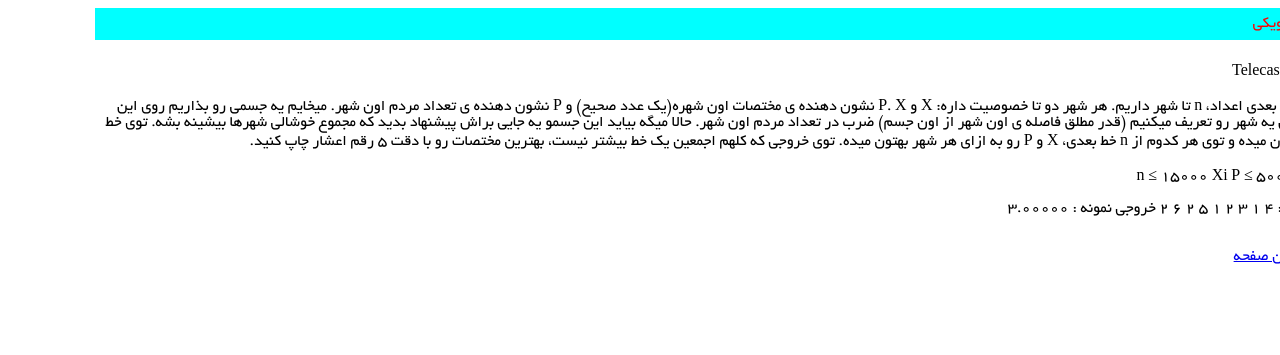
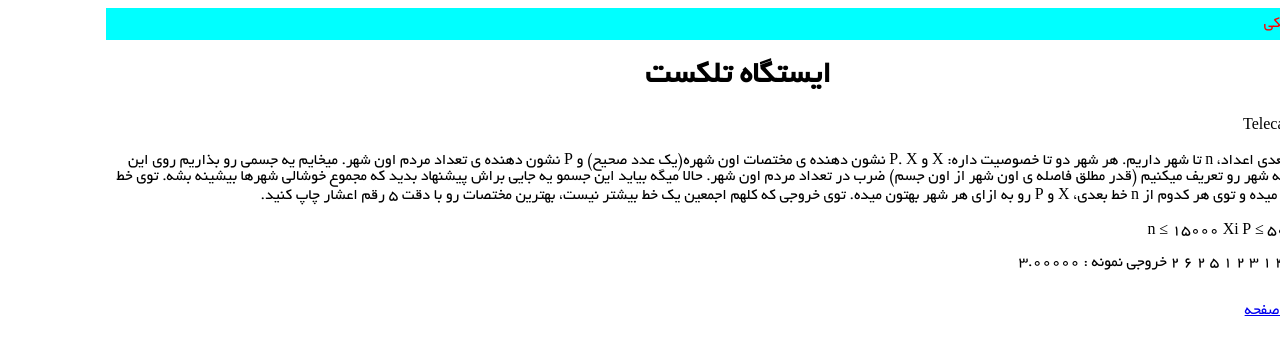
Before and after one commit to shaazzz/FarsiCP, a Jekyll site: the page built from SGU/114/statement.md, in a window 1280 px wide. Shown: the top 355 px of the page. Built offline with Jekyll 4.4.1, drawn with Linux system fonts in a browser that asks for light colours.

Commit message:
Update statement.md

```diff
--- a/SGU/114/statement.md
+++ b/SGU/114/statement.md
@@ -1,4 +1,5 @@
 ---
+title: ایستگاه تلکست
 layout: CF
 ---
 
```
